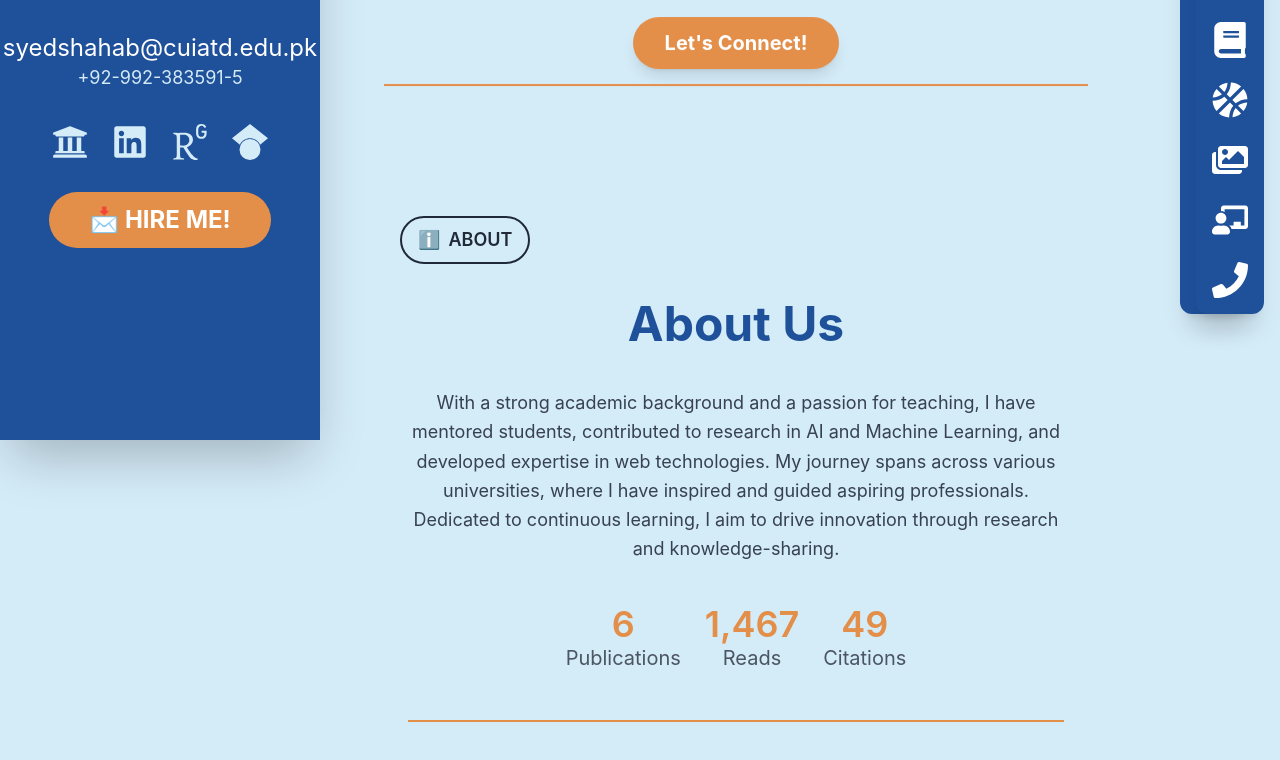
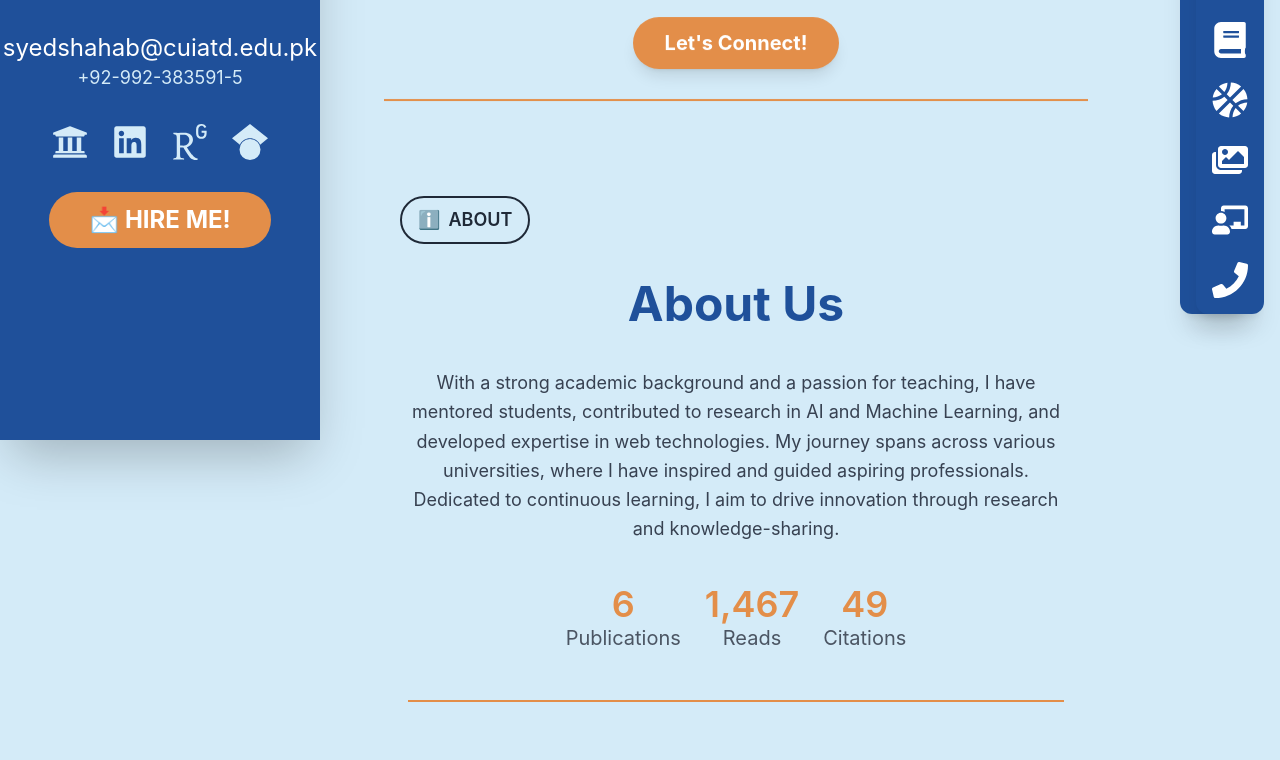
Before and after one commit to Sofia-Aamir/shahab_zarin_portfolio, a React (Create React App) app: page / in a window 1280 px wide. Shown: the part 360-1120 px from the top of the page. Built offline with nearby package versions, Linux system fonts and the light colour scheme.

Commit message:
chnages in layout

```diff
--- a/src/AboutUs/AboutUs.js
+++ b/src/AboutUs/AboutUs.js
@@ -11,7 +11,7 @@ const AboutUs = () => {
     <div
     id="about"
     ref={ref}
-    className={`flex flex-col items-center px-6 py-10 mt-[-180px] transition-all duration-1000 ease-in-out will-change-transform ${
+    className={`flex flex-col items-center px-6 py-10 mt-[-200px] transition-all duration-1000 ease-in-out will-change-transform ${
       inView ? "opacity-100 translate-y-0" : "opacity-0 translate-y-10"
     }`}
   >
--- a/src/Home/Home.js
+++ b/src/Home/Home.js
@@ -39,7 +39,7 @@ const Home = ({ scrollToContact }) => {
 </div>
 
 
-      <hr className="absolute w-full border-t-2 border-[#E38E49] mt-[90px]" />
+      <hr className="absolute w-full border-t-2 border-[#E38E49] mt-[120px]" />
     </section>
   )
 }
```
